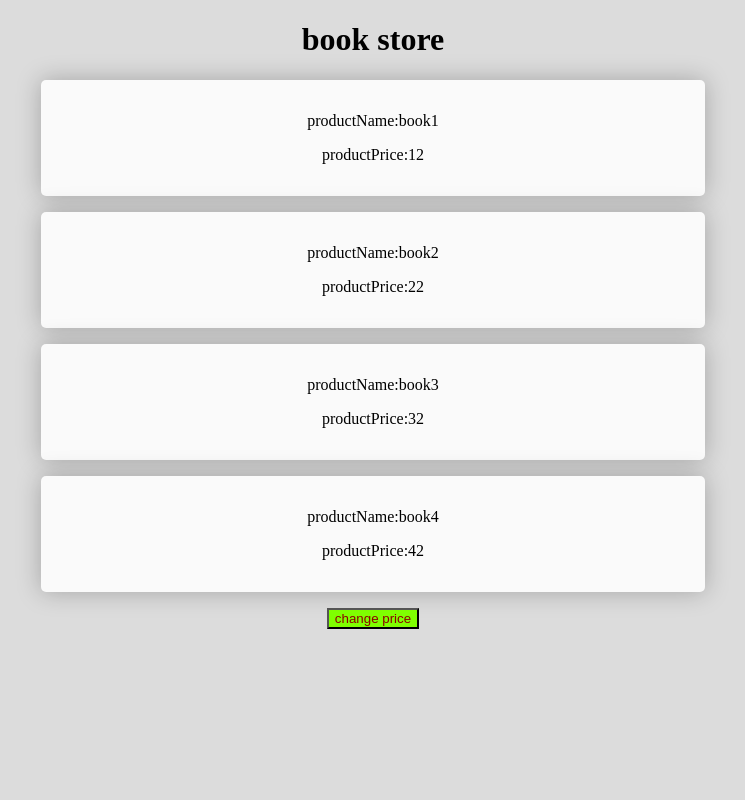
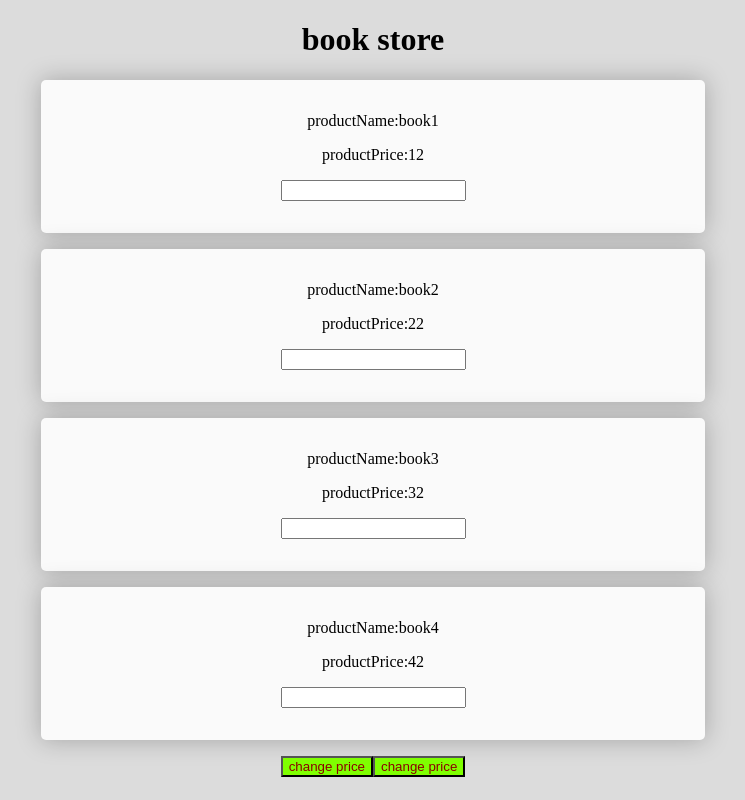
Before and after one commit to erfanmahdipoor/todo, a React (Create React App) app: page / in a window 1280 px wide. Shown: the whole page, without its empty margins (267-1012 px from the left). Built offline with nearby package versions, Linux system fonts and the light colour scheme.

Commit message:
bind arrow  input

```diff
--- a/src/App.jsx
+++ b/src/App.jsx
@@ -11,12 +11,12 @@ state={
         {title:"book4", price:42}
     ]
 }
-    changePriceHandler=()=>{
+    changePriceHandler=(newTitle)=>{
         console.log("changePrice")
    this.setState(
     {
         product:[
-            {title:"book1", price:120},
+            {title:newTitle, price:120},
             {title:"book2", price:220},
             {title:"book3", price:320},
             {title:"book4", price:420}
@@ -25,7 +25,22 @@ state={
    )
 
     }
+ clicked=()=>{
+    console.log("clicked");
+ }
 
+changeTitleHandler=(event)=>{
+    this.setState(
+        {
+            product:[
+                {title:"book1", price:120},
+                {title:event.target.value, price:220},
+                {title:"book3", price:320},
+                {title:"book4", price:420}
+            ]
+        }
+    )
+}
     render(){
     return(
     <div className="center">
@@ -36,14 +51,17 @@ state={
         price={this.state.product[0].price}/>
         <Product
         title={this.state.product[1].title}
-        price={this.state.product[1].price}/>
+        price={this.state.product[1].price}
+        change={this.changeTitleHandler}/>
         <Product
         title={this.state.product[2].title}
         price={this.state.product[2].price}/>
         <Product
         title={this.state.product[3].title}
-        price={this.state.product[3].price}/>
-        <button className="btn" onClick={this.changePriceHandler}>change price</button>
+        price={this.state.product[3].price}
+        click={this.changePriceHandler}/>
+        <button className="btn" onClick={this.changePriceHandler.bind(this,"new title")}>change price</button>
+        <button className="btn" onClick={()=>{this.changePriceHandler("newTitle")}}>change price</button>
     </div>
 
     )
--- a/src/components/product/Product.jsx
+++ b/src/components/product/Product.jsx
@@ -6,7 +6,8 @@ const price =89;
   return (
     <div className='item'>
       <p>productName:{props.title}</p>
-      <p>productPrice:{props.price}</p>
+      <p onclick ={props.click}>productPrice:{props.price}</p>
+     <input type="text" onChange={props.change} />
       <p>{props.children}</p>
     </div>
   )
```
Also changed, not shown: src/app.css (line endings or trailing spaces).
